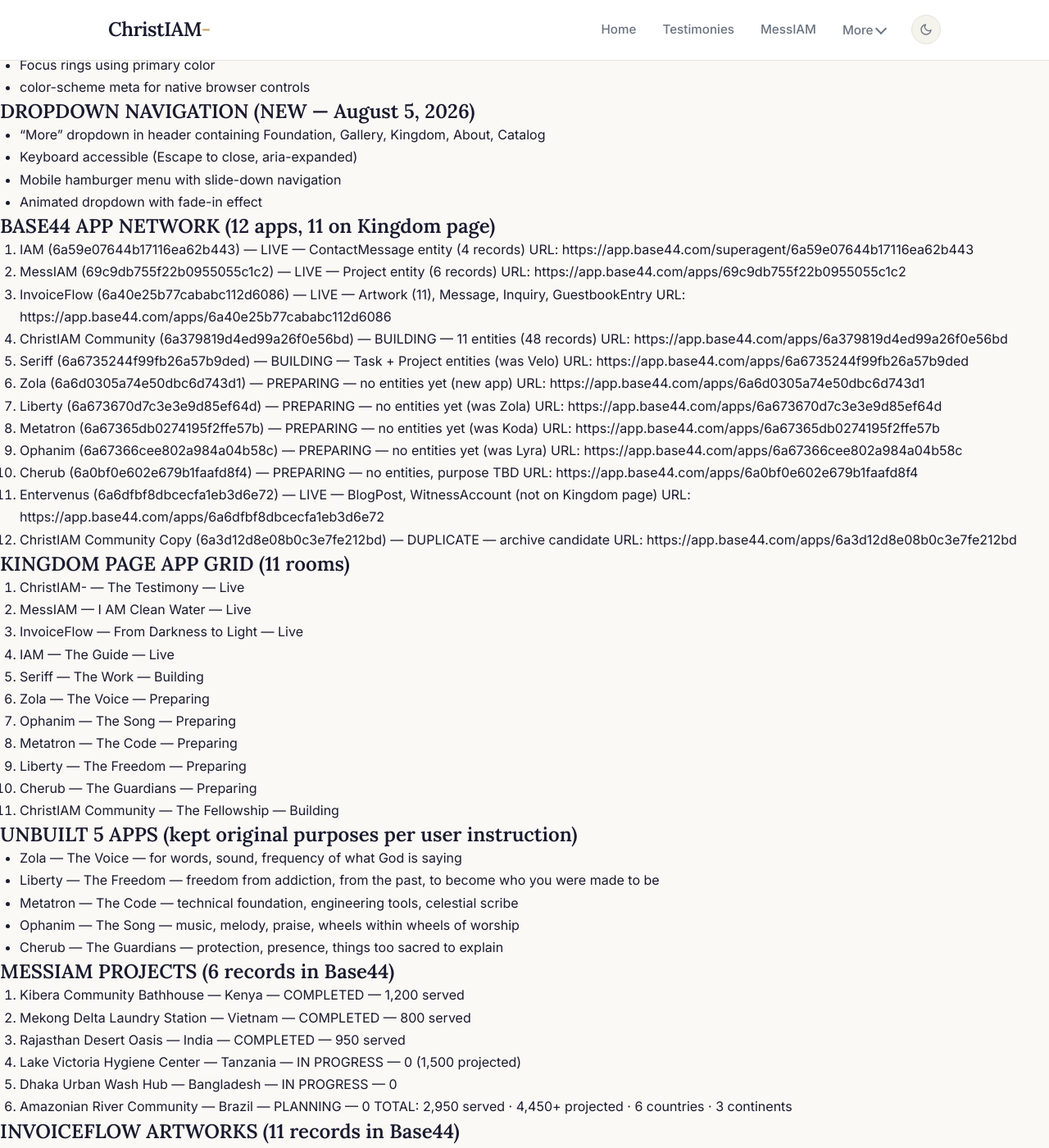
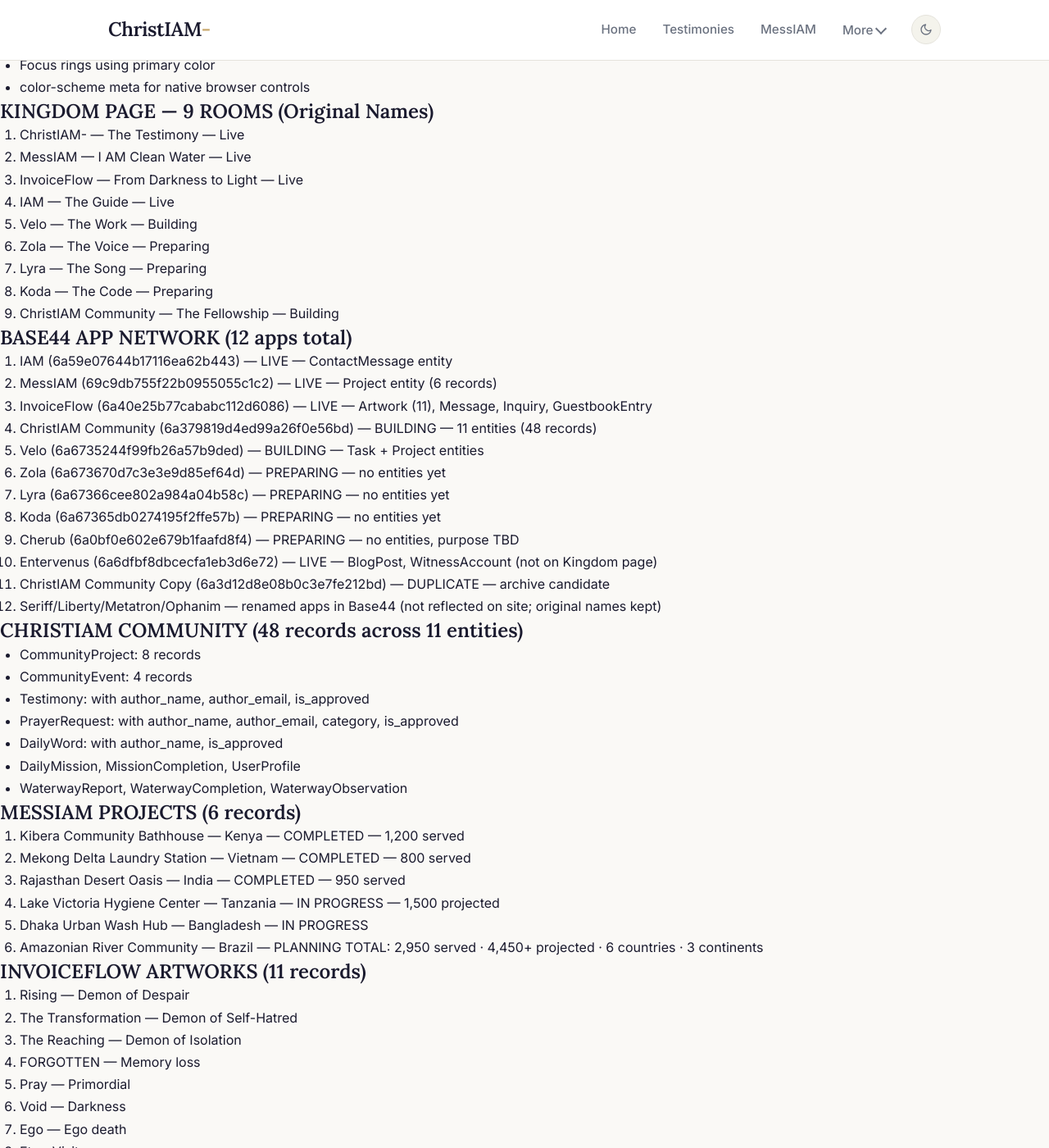
Before and after one commit to williamjoshuashumate-design/ChristIAM-, a Jekyll site: the page built from STATUS-MASTER.md, in a window 1280 px wide and 1400 px high, scrolled down 1210 px. Shown: the whole window at 82% size. Built offline with Jekyll 4.4.1, drawn with Linux system fonts in a browser that asks for light colours; our own code applies the rules of GitHub Pages for plain Markdown files; some of the changed text lies outside the part shown.

Commit message:
Update STATUS-MASTER: final state after all PRs (#4)
Co-authored-by: williamjoshuashumate-design <williamjoshuashumate-design@users.noreply.github.com>

```diff
--- a/STATUS-MASTER.md
+++ b/STATUS-MASTER.md
@@ -10,127 +10,96 @@
 - Source branch: main
 - Custom domain: NONE (pending user selection)
 - Jekyll build: clean, 0 errors
-- Structural checks: 73/73 passing
-- Total commits: 27
-- Total files: 31
-- Total lines: ~5,100
+- Total commits: 30
+- Total pages: 7
+- Total PRs merged: 3
 
 ## LIVE PAGES (7 pages, all HTTP 200)
 1. Home          /                          ✅ 200
 2. MessIAM       /messiam/                  ✅ 200  (platform landing)
-3. Kingdom       /kingdom/                  ✅ 200  (11-app hub)
+3. Kingdom       /kingdom/                  ✅ 200  (9-app hub, original names)
 4. Foundation    /foundation/               ✅ 200  (project photos)
 5. Gallery       /gallery/                  ✅ 200  (11 artworks)
 6. About         /about/                    ✅ 200  (story behind name)
-7. Catalog       /changelog/complete/        ✅ 200  (all 27 commits)
+7. Catalog       /changelog/complete/        ✅ 200  (all commits)
 
-## NAVIGATION
-- Header: Home · Testimonies · MessIAM · More ▾ (Foundation, Gallery, Kingdom, About, Catalog) · [🌙/☀️ Toggle]
-- Mobile: Hamburger menu with slide-down nav
-- Footer: Home · Testimonies · MessIAM · Foundation · Gallery · Kingdom · About · RSS
-
-## DARK MODE (NEW — August 5, 2026)
+## DARK MODE (Added August 5, 2026 — PR #1)
 - Full dark theme via CSS custom properties
 - Auto-detects system preference (prefers-color-scheme: dark)
 - Manual toggle button (sun/moon icon) with localStorage persistence
 - Anti-flash script in <head> for instant theme application
-- All colors, borders, shadows, and surfaces adapt to theme
+- All colors, borders, shadows, surfaces adapt to theme
 - Custom scrollbar styling for both themes
 - Smooth transitions between light/dark modes
 
-## NATIVE FORM CONTROLS (NEW — August 5, 2026)
+## DROPDOWN NAVIGATION (Added August 5, 2026 — PR #1)
+- "More ▾" dropdown containing Foundation, Gallery, Kingdom, About, Catalog
+- Keyboard accessible (Escape to close, aria-expanded)
+- Mobile hamburger menu with slide-down navigation
+- Animated dropdown with fade-in effect
+
+## NATIVE FORM CONTROLS (Added August 5, 2026 — PR #1)
 - Styled select, input, textarea with theme-aware colors
 - Custom dropdown arrow that adapts to dark mode
 - Checkbox/radio with accent-color
 - Focus rings using primary color
 - color-scheme meta for native browser controls
 
-## DROPDOWN NAVIGATION (NEW — August 5, 2026)
-- "More" dropdown in header containing Foundation, Gallery, Kingdom, About, Catalog
-- Keyboard accessible (Escape to close, aria-expanded)
-- Mobile hamburger menu with slide-down navigation
-- Animated dropdown with fade-in effect
-
-## BASE44 APP NETWORK (12 apps, 11 on Kingdom page)
-1. IAM (6a59e07644b17116ea62b443) — LIVE — ContactMessage entity (4 records)
-   URL: https://app.base44.com/superagent/6a59e07644b17116ea62b443
-2. MessIAM (69c9db755f22b0955055c1c2) — LIVE — Project entity (6 records)
-   URL: https://app.base44.com/apps/69c9db755f22b0955055c1c2
-3. InvoiceFlow (6a40e25b77cababc112d6086) — LIVE — Artwork (11), Message, Inquiry, GuestbookEntry
-   URL: https://app.base44.com/apps/6a40e25b77cababc112d6086
-4. ChristIAM Community (6a379819d4ed99a26f0e56bd) — BUILDING — 11 entities (48 records)
-   URL: https://app.base44.com/apps/6a379819d4ed99a26f0e56bd
-5. Seriff (6a6735244f99fb26a57b9ded) — BUILDING — Task + Project entities (was Velo)
-   URL: https://app.base44.com/apps/6a6735244f99fb26a57b9ded
-6. Zola (6a6d0305a74e50dbc6d743d1) — PREPARING — no entities yet (new app)
-   URL: https://app.base44.com/apps/6a6d0305a74e50dbc6d743d1
-7. Liberty (6a673670d7c3e3e9d85ef64d) — PREPARING — no entities yet (was Zola)
-   URL: https://app.base44.com/apps/6a673670d7c3e3e9d85ef64d
-8. Metatron (6a67365db0274195f2ffe57b) — PREPARING — no entities yet (was Koda)
-   URL: https://app.base44.com/apps/6a67365db0274195f2ffe57b
-9. Ophanim (6a67366cee802a984a04b58c) — PREPARING — no entities yet (was Lyra)
-   URL: https://app.base44.com/apps/6a67366cee802a984a04b58c
-10. Cherub (6a0bf0e602e679b1faafd8f4) — PREPARING — no entities, purpose TBD
-    URL: https://app.base44.com/apps/6a0bf0e602e679b1faafd8f4
-11. Entervenus (6a6dfbf8dbcecfa1eb3d6e72) — LIVE — BlogPost, WitnessAccount (not on Kingdom page)
-    URL: https://app.base44.com/apps/6a6dfbf8dbcecfa1eb3d6e72
-12. ChristIAM Community Copy (6a3d12d8e08b0c3e7fe212bd) — DUPLICATE — archive candidate
-    URL: https://app.base44.com/apps/6a3d12d8e08b0c3e7fe212bd
-
-## KINGDOM PAGE APP GRID (11 rooms)
+## KINGDOM PAGE — 9 ROOMS (Original Names)
 1. ChristIAM- — The Testimony — Live
 2. MessIAM — I AM Clean Water — Live
 3. InvoiceFlow — From Darkness to Light — Live
 4. IAM — The Guide — Live
-5. Seriff — The Work — Building
+5. Velo — The Work — Building
 6. Zola — The Voice — Preparing
-7. Ophanim — The Song — Preparing
-8. Metatron — The Code — Preparing
-9. Liberty — The Freedom — Preparing
-10. Cherub — The Guardians — Preparing
-11. ChristIAM Community — The Fellowship — Building
+7. Lyra — The Song — Preparing
+8. Koda — The Code — Preparing
+9. ChristIAM Community — The Fellowship — Building
 
-## UNBUILT 5 APPS (kept original purposes per user instruction)
-- Zola — The Voice — for words, sound, frequency of what God is saying
-- Liberty — The Freedom — freedom from addiction, from the past, to become who you were made to be
-- Metatron — The Code — technical foundation, engineering tools, celestial scribe
-- Ophanim — The Song — music, melody, praise, wheels within wheels of worship
-- Cherub — The Guardians — protection, presence, things too sacred to explain
-
-## MESSIAM PROJECTS (6 records in Base44)
-1. Kibera Community Bathhouse — Kenya — COMPLETED — 1,200 served
-2. Mekong Delta Laundry Station — Vietnam — COMPLETED — 800 served
-3. Rajasthan Desert Oasis — India — COMPLETED — 950 served
-4. Lake Victoria Hygiene Center — Tanzania — IN PROGRESS — 0 (1,500 projected)
-5. Dhaka Urban Wash Hub — Bangladesh — IN PROGRESS — 0
-6. Amazonian River Community — Brazil — PLANNING — 0
-TOTAL: 2,950 served · 4,450+ projected · 6 countries · 3 continents
-
-## INVOICEFLOW ARTWORKS (11 records in Base44)
-1. Rising — Demon of Despair — "Despair does not win. It cannot win."
-2. The Transformation — Demon of Self-Hatred — "I am a seed."
-3. The Reaching — Demon of Isolation — "You are not alone."
-4. FORGOTTEN — Memory loss — "Remembers who I have always been"
-5. Pray — Primordial — "Overcoming"
-6. Void — Darkness — "From darkness to light"
-7. Ego — Ego death — "Remembering"
-8. Et — Visitor — "Not alone"
-9. Silly rabbit — Roger rabbit — "Faith"
-10. Danmfoo — Poke the bear — "GOD"
-11. Rufus — Stuck — "Parodies"
+## BASE44 APP NETWORK (12 apps total)
+1. IAM (6a59e07644b17116ea62b443) — LIVE — ContactMessage entity
+2. MessIAM (69c9db755f22b0955055c1c2) — LIVE — Project entity (6 records)
+3. InvoiceFlow (6a40e25b77cababc112d6086) — LIVE — Artwork (11), Message, Inquiry, GuestbookEntry
+4. ChristIAM Community (6a379819d4ed99a26f0e56bd) — BUILDING — 11 entities (48 records)
+5. Velo (6a6735244f99fb26a57b9ded) — BUILDING — Task + Project entities
+6. Zola (6a673670d7c3e3e9d85ef64d) — PREPARING — no entities yet
+7. Lyra (6a67366cee802a984a04b58c) — PREPARING — no entities yet
+8. Koda (6a67365db0274195f2ffe57b) — PREPARING — no entities yet
+9. Cherub (6a0bf0e602e679b1faafd8f4) — PREPARING — no entities, purpose TBD
+10. Entervenus (6a6dfbf8dbcecfa1eb3d6e72) — LIVE — BlogPost, WitnessAccount (not on Kingdom page)
+11. ChristIAM Community Copy (6a3d12d8e08b0c3e7fe212bd) — DUPLICATE — archive candidate
+12. Seriff/Liberty/Metatron/Ophanim — renamed apps in Base44 (not reflected on site; original names kept)
 
 ## CHRISTIAM COMMUNITY (48 records across 11 entities)
-- CommunityProject: 8 records (6 clean water + Prayer Chain + Devotional Series)
-- CommunityEvent: 4 records (Prayer Gathering, Testimony Night, Tanzania Update, Bible Study)
+- CommunityProject: 8 records
+- CommunityEvent: 4 records
 - Testimony: with author_name, author_email, is_approved
 - PrayerRequest: with author_name, author_email, category, is_approved
 - DailyWord: with author_name, is_approved
 - DailyMission, MissionCompletion, UserProfile
 - WaterwayReport, WaterwayCompletion, WaterwayObservation
 
-## CONTACT MESSAGES (4 records — ALL marked read)
-- Backend function: receiveContactMessage — Deployed, tested, operational
-- ContactMessage entity — 4 records (all test messages, all read)
+## MESSIAM PROJECTS (6 records)
+1. Kibera Community Bathhouse — Kenya — COMPLETED — 1,200 served
+2. Mekong Delta Laundry Station — Vietnam — COMPLETED — 800 served
+3. Rajasthan Desert Oasis — India — COMPLETED — 950 served
+4. Lake Victoria Hygiene Center — Tanzania — IN PROGRESS — 1,500 projected
+5. Dhaka Urban Wash Hub — Bangladesh — IN PROGRESS
+6. Amazonian River Community — Brazil — PLANNING
+TOTAL: 2,950 served · 4,450+ projected · 6 countries · 3 continents
+
+## INVOICEFLOW ARTWORKS (11 records)
+1. Rising — Demon of Despair
+2. The Transformation — Demon of Self-Hatred
+3. The Reaching — Demon of Isolation
+4. FORGOTTEN — Memory loss
+5. Pray — Primordial
+6. Void — Darkness
+7. Ego — Ego death
+8. Et — Visitor
+9. Silly rabbit — Roger rabbit
+10. Danmfoo — Poke the bear
+11. Rufus — Stuck
 
 ## SOCIAL MEDIA (on Kingdom page)
 - Facebook: facebook.com/IAM.M2e — SET (unverified)
@@ -139,28 +108,37 @@ TOTAL: 2,950 served · 4,450+ projected · 6 countries · 3 continents
 - YouTube: NOT SET (handle doesn't exist)
 - X/Twitter: NOT SET (handle doesn't exist)
 
-## AUDIO
-- "He's Got the Whole World in His Hands" — Kingdom page
-- Source: Wikimedia Commons (CC BY-SA 3.0)
-- HTML5 audio player with loop
+## CONTACT FORM
+- Backend function: receiveContactMessage — Deployed, tested, operational
+- ContactMessage entity — 4 records (all test messages, all read)
 
-## COMMIT HISTORY (27 commits, 8 phases)
-Phase 1 — Foundation (commits 1-6): repo setup, Jekyll scaffold, validation
-Phase 2 — Testimony (commits 7-11): first testimony, nav fixes, merge
-Phase 3 — The Pit (commits 12-14): Awoken From the Pit, rage, heart attack
-Phase 4 — Kingdom (commits 15-17): Foundation, Gallery, Kingdom pages, app links
-Phase 5 — Collaboration (commits 18-19): contact form, Gmail, collaborate section
-Phase 6 — Social (commits 20-22): audio, social media, IAM_M2e handles
-Phase 7 — About & MessIAM (commits 23-25): About page, MessIAM page, catalog
-Phase 8 — Dark Mode & Nav (commits 26-27): dark mode, dropdown nav, native controls, Kingdom update
+## RECENT CHANGES (August 5, 2026)
+### PR #1 — Dark mode, dropdown nav, native form controls
+- Migrated all SCSS color variables to CSS custom properties
+- Added system-aware theme toggle with localStorage persistence
+- Anti-flash script in head.html
+- Responsive hamburger menu with dropdown navigation
+- Styled native form elements for consistency
+- 11 files changed, ~1000 lines
 
-## PENDING ACTIONS (things you need to do)
-1. CUSTOM DOMAIN — Pick a domain name. I'll configure it. ~$10-15/yr registration, hosting is free.
-2. SOCIAL VERIFICATION — Log into Facebook and Instagram to verify IAM_M2e handles exist.
-3. YOUTUBE & X/Twitter — Create IAM_M2e accounts on both platforms. I'll add them to the site.
-4. SERIFF APP — Has Task/Project entities but needs data.
-5. ZOLA, LIBERTY, METATRON, OPHANIM — No entities. Need to be built out. Original purposes kept.
-6. CHERUB APP — No entities. Purpose: "The Guardians" — protection, presence, sacred things.
+### PR #2 — Kingdom page app name update (initially renamed apps)
+- Updated app names and IDs to match Base44 (Seriff, Ophanim, Metatron, etc.)
+- Added Liberty and Cherub cards
+- Grid expanded from 9 to 11 rooms
+
+### PR #3 — Revert Kingdom page to original app names
+- Reverted back to original names: Velo, Zola, Lyra, Koda
+- Removed Liberty and Cherub cards
+- Kingdom grid back to 9 rooms
+- Original purposes and descriptions preserved
+
+## PENDING ACTIONS
+1. CUSTOM DOMAIN — Pick a domain name (~$10-15/yr, hosting free)
+2. SOCIAL VERIFICATION — Verify Facebook and Instagram IAM_M2e handles
+3. YOUTUBE & X/TWITTER — Create IAM_M2e accounts on both platforms
+4. VELO APP — Has Task/Project entities but needs data
+5. ZOLA, LYRA, KODA — No entities. Need to be built out. Original purposes kept.
+6. CHERUB APP — No entities. Purpose TBD.
 7. CHRISTIAM COMMUNITY COPY — Duplicate. Archive candidate.
 8. CONTACT MESSAGES — All 4 are test messages. Real ones will come as traffic grows.
 
@@ -168,7 +146,5 @@ Phase 8 — Dark Mode & Nav (commits 26-27): dark mode, dropdown nav, native con
 - Live site: https://williamjoshuashumate-design.github.io/ChristIAM-/
 - GitHub repo: https://github.com/williamjoshuashumate-design/ChristIAM-
 - Commit history: https://github.com/williamjoshuashumate-design/ChristIAM-/commits/main
-- Project catalog: https://williamjoshuashumate-design.github.io/ChristIAM-/changelog/complete/
-- MessIAM page: https://williamjoshuashumate-design.github.io/ChristIAM-/messiam/
 - Kingdom page: https://williamjoshuashumate-design.github.io/ChristIAM-/kingdom/
 - IAM agent chat: https://app.base44.com/superagent/6a59e07644b17116ea62b443
```
Also changed, not shown: other parts of STATUS-MASTER.md (+1 -1 lines).
